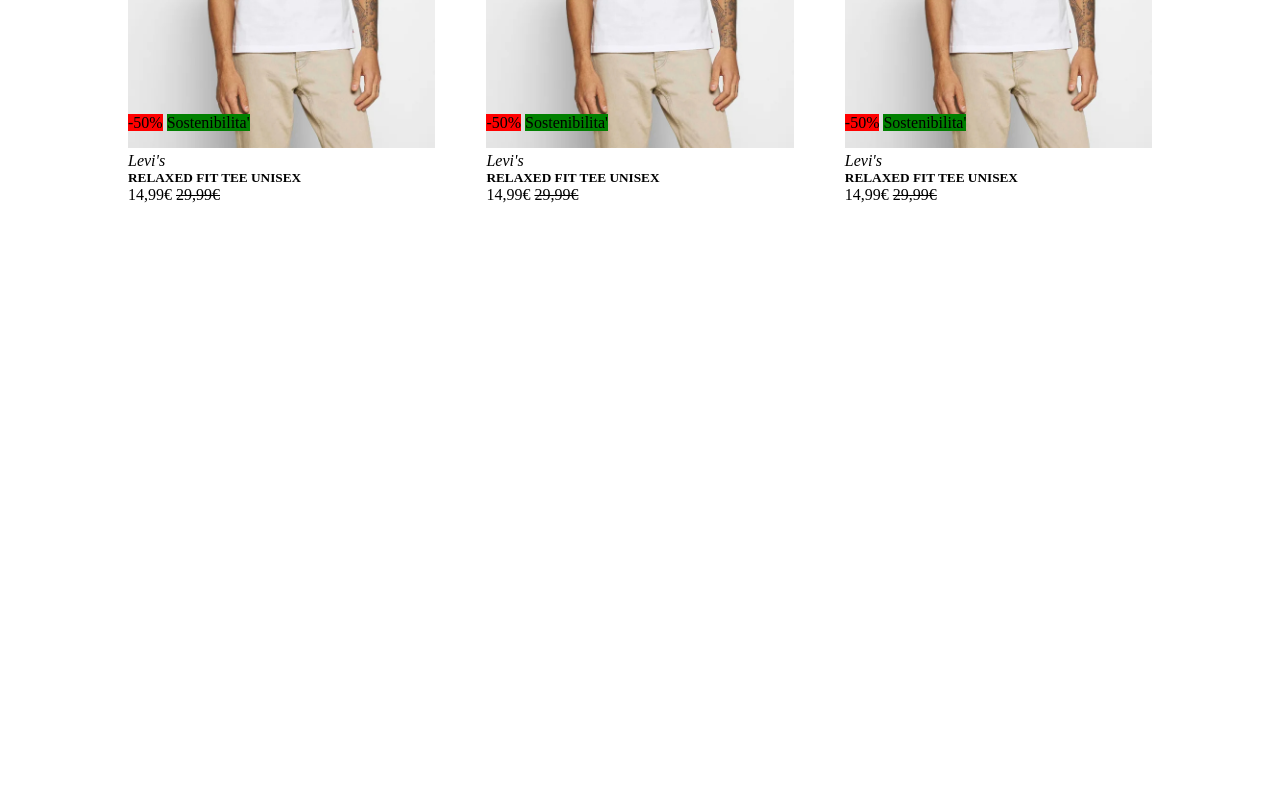
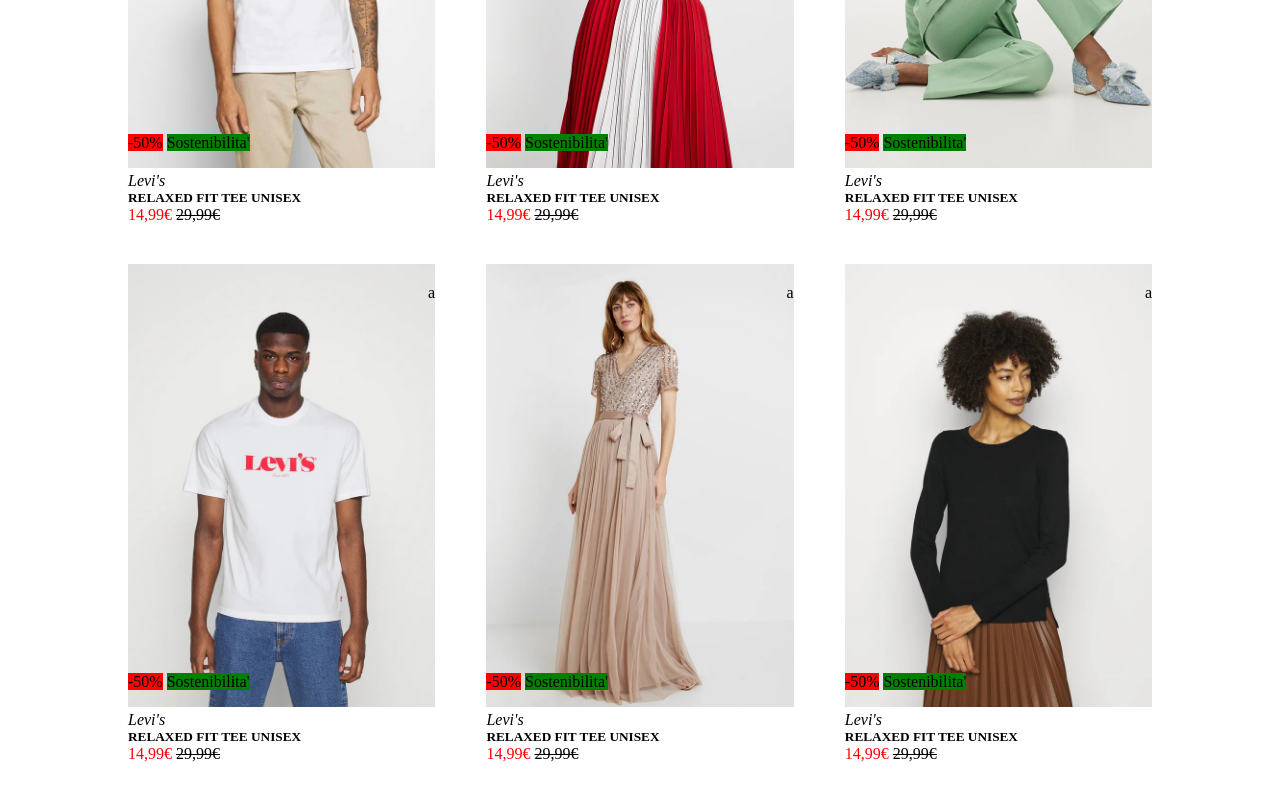
Before and after one commit to Kokkolino/html-css-boolando, a plain HTML site: page index.html in a window 1280 px wide. Shown: the part 376-1176 px from the top of the page. Before the commit the page ends 800 px from the top, so only its background shows below. Drawn offline with Linux system fonts and the light colour scheme.

Commit message:
market v2

```diff
--- a/assets/css/style.css
+++ b/assets/css/style.css
@@ -31,6 +31,7 @@ header{
     width: 100%;
     align-items: center;
     box-shadow: 0px 6px 11px #888888;
+    z-index: 2;
 }
 
 header a{
@@ -49,14 +50,24 @@ nav{
 
 #market{
     padding: 10vh 0;
+    flex-wrap: wrap;
 }
 
 .market-item{
     flex-basis: 30%;
+    padding: 2.5vh 0;
 }
 
 .market-item img{
     width: 100%;
+}
+
+.market-item p{
+    color: red;
+}
+
+del{
+    color: black;
 }
 
 .preview{
--- a/index.html
+++ b/index.html
@@ -53,8 +53,8 @@
             <div class="market-item">
                 <div class="item-container">
                     <!-- images and info -->
-                    <img class="preview" src="./assets/img/1.jpg">
-                    <img class="show" src="./assets/img/1b.jpg">
+                    <img class="preview" src="./assets/img/2.jpg">
+                    <img class="show" src="./assets/img/2b.jpg">
                     <div class="heart">a</div>
                     <div class="item-info">
                         <span class="sales">-50%</span>
@@ -72,8 +72,64 @@
             <div class="market-item">
                 <div class="item-container">
                     <!-- images and info -->
-                    <img class="preview" src="./assets/img/1.jpg">
-                    <img class="show" src="./assets/img/1b.jpg">
+                    <img class="preview" src="./assets/img/3.jpg">
+                    <img class="show" src="./assets/img/3b.jpg">
+                    <div class="heart">a</div>
+                    <div class="item-info">
+                        <span class="sales">-50%</span>
+                        <span class="eco">Sostenibilita'</span>
+                    </div>
+                </div>
+                <span>
+                    <!-- price -->
+                    <i>Levi's</i>
+                    <h5>RELAXED FIT TEE UNISEX</h5>
+                    <p>14,99€ <del>29,99€</del></p>
+                </span>
+            </div>
+            <div class="market-item">
+                <div class="item-container">
+                    <!-- images and info -->
+                    <img class="preview" src="./assets/img/4.jpg">
+                    <img class="show" src="./assets/img/4b.jpg">
+                    <div class="heart">a</div>
+                    <div class="item-info">
+                        <span class="sales">-50%</span>
+                        <span class="eco">Sostenibilita'</span>
+                    </div>
+                </div>
+                <span>
+                    <!-- price -->
+                    <i>Levi's</i>
+                    <h5>RELAXED FIT TEE UNISEX</h5>
+                    <p>14,99€ <del>29,99€</del></p>
+                </span>
+            </div>
+
+            <div class="market-item">
+                <div class="item-container">
+                    <!-- images and info -->
+                    <img class="preview" src="./assets/img/5.jpg">
+                    <img class="show" src="./assets/img/5b.jpg">
+                    <div class="heart">a</div>
+                    <div class="item-info">
+                        <span class="sales">-50%</span>
+                        <span class="eco">Sostenibilita'</span>
+                    </div>
+                </div>
+                <span>
+                    <!-- price -->
+                    <i>Levi's</i>
+                    <h5>RELAXED FIT TEE UNISEX</h5>
+                    <p>14,99€ <del>29,99€</del></p>
+                </span>
+            </div>
+
+            <div class="market-item">
+                <div class="item-container">
+                    <!-- images and info -->
+                    <img class="preview" src="./assets/img/6.jpg">
+                    <img class="show" src="./assets/img/6b.jpg">
                     <div class="heart">a</div>
                     <div class="item-info">
                         <span class="sales">-50%</span>
```
